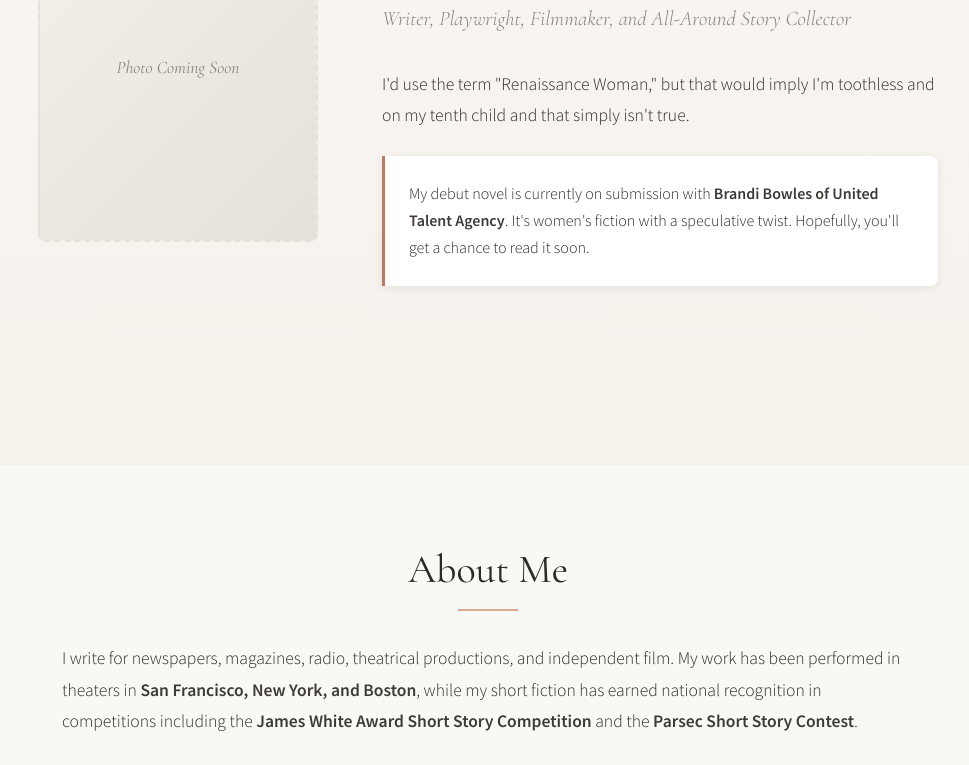
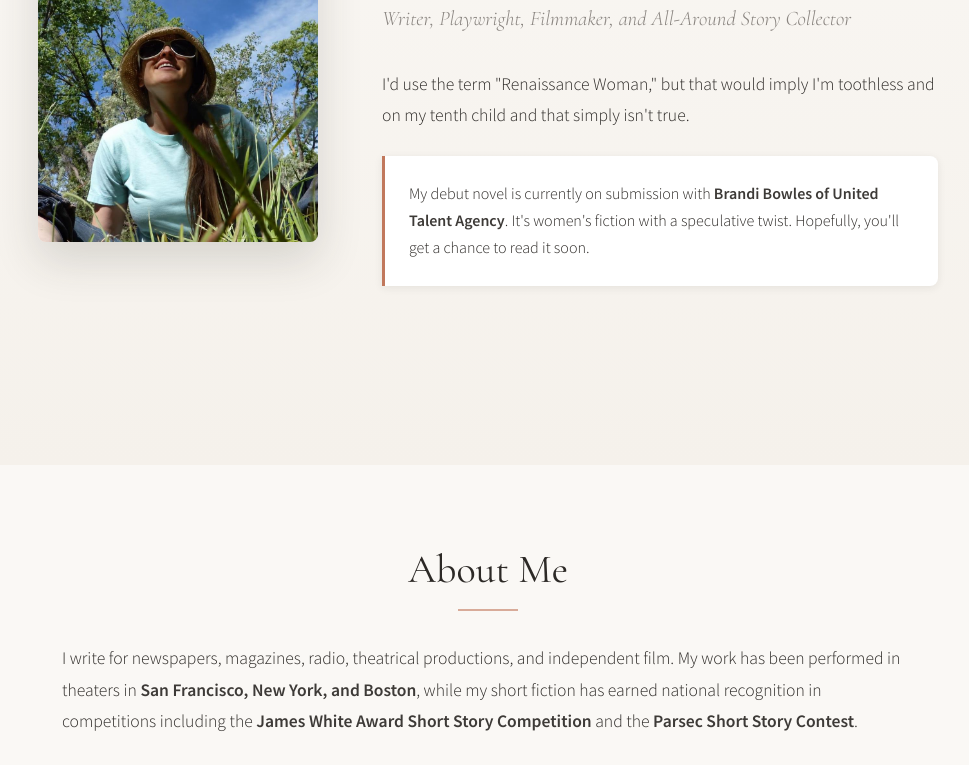
Before and after one commit to fidgetbot/gaeadenker, a plain HTML site: page index.html in a window 1280 px wide. Shown: the part 335-1100 px from the top of the page, without its empty margins (152-1121 px from the left). Drawn offline with nearby package versions, Linux system fonts and the light colour scheme.

Commit message:
Add approved author headshot

```diff
--- a/index.html
+++ b/index.html
@@ -31,9 +31,7 @@
     <header class="hero">
         <div class="hero-content">
             <div class="hero-image">
-                <div class="placeholder-headshot" aria-label="Author headshot placeholder">
-                    <span>Photo Coming Soon</span>
-                </div>
+                <img src="headshot.jpg" alt="Gaea Denker" class="author-headshot">
             </div>
             <div class="hero-text">
                 <h1>Gaea Denker</h1>
--- a/style.css
+++ b/style.css
@@ -216,19 +216,14 @@ em {
     top: calc(64px + 2rem);
 }
 
-.placeholder-headshot {
+.author-headshot {
+    display: block;
     width: 280px;
     height: 350px;
-    background: linear-gradient(135deg, var(--cream-dark) 0%, var(--border) 100%);
-    border: 2px dashed var(--border);
+    object-fit: cover;
+    object-position: center;
     border-radius: 8px;
-    display: flex;
-    align-items: center;
-    justify-content: center;
-    color: var(--warm-gray);
-    font-family: var(--font-serif);
-    font-style: italic;
-    font-size: 1.1rem;
+    box-shadow: 0 18px 45px rgba(45, 43, 40, 0.16);
 }
 
 .hero-text {
@@ -514,7 +509,7 @@ em {
         justify-content: center;
     }
 
-    .placeholder-headshot {
+    .author-headshot {
         width: 240px;
         height: 300px;
     }
```
Also changed, not shown: headshot.jpg (added).
